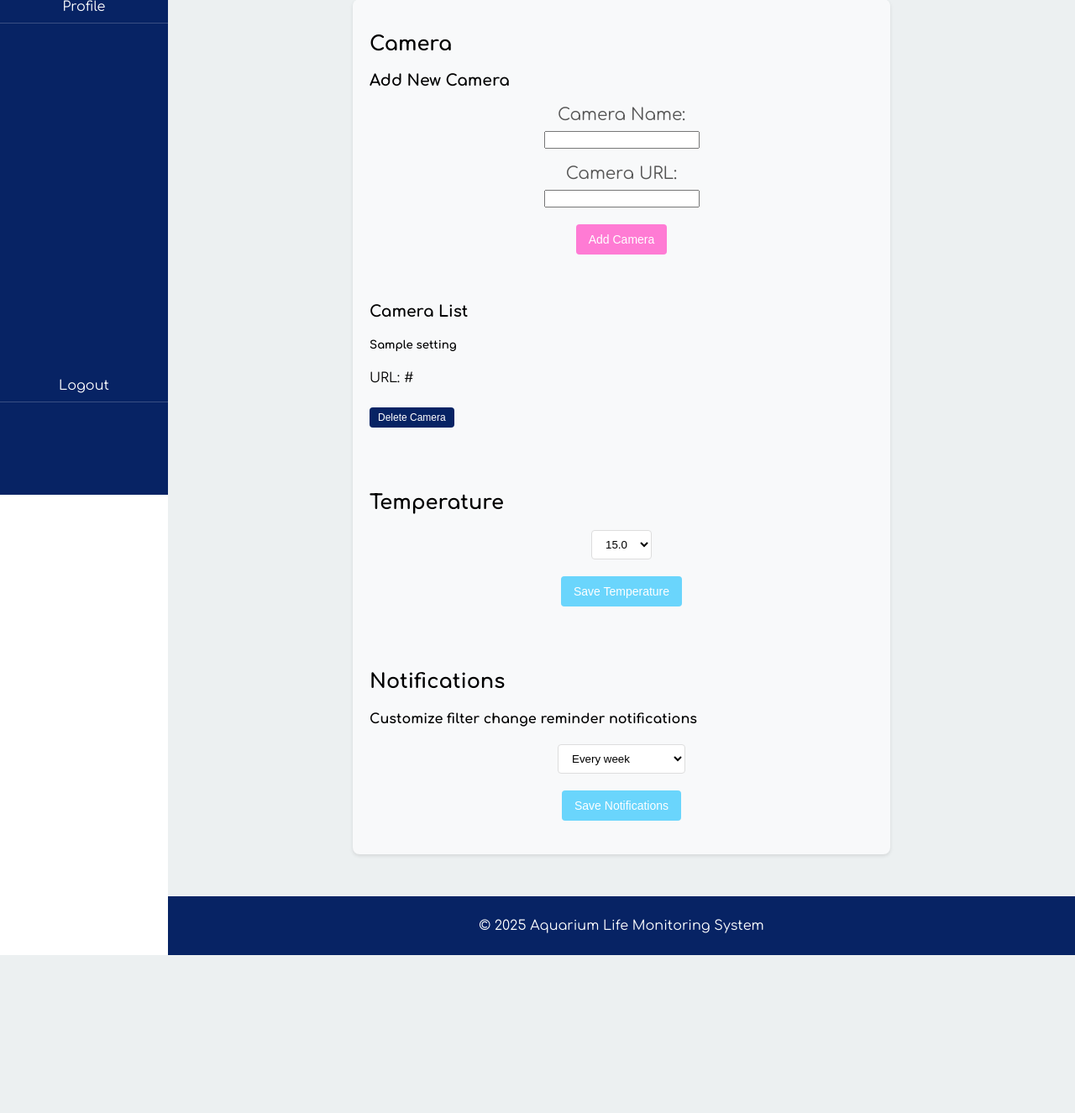
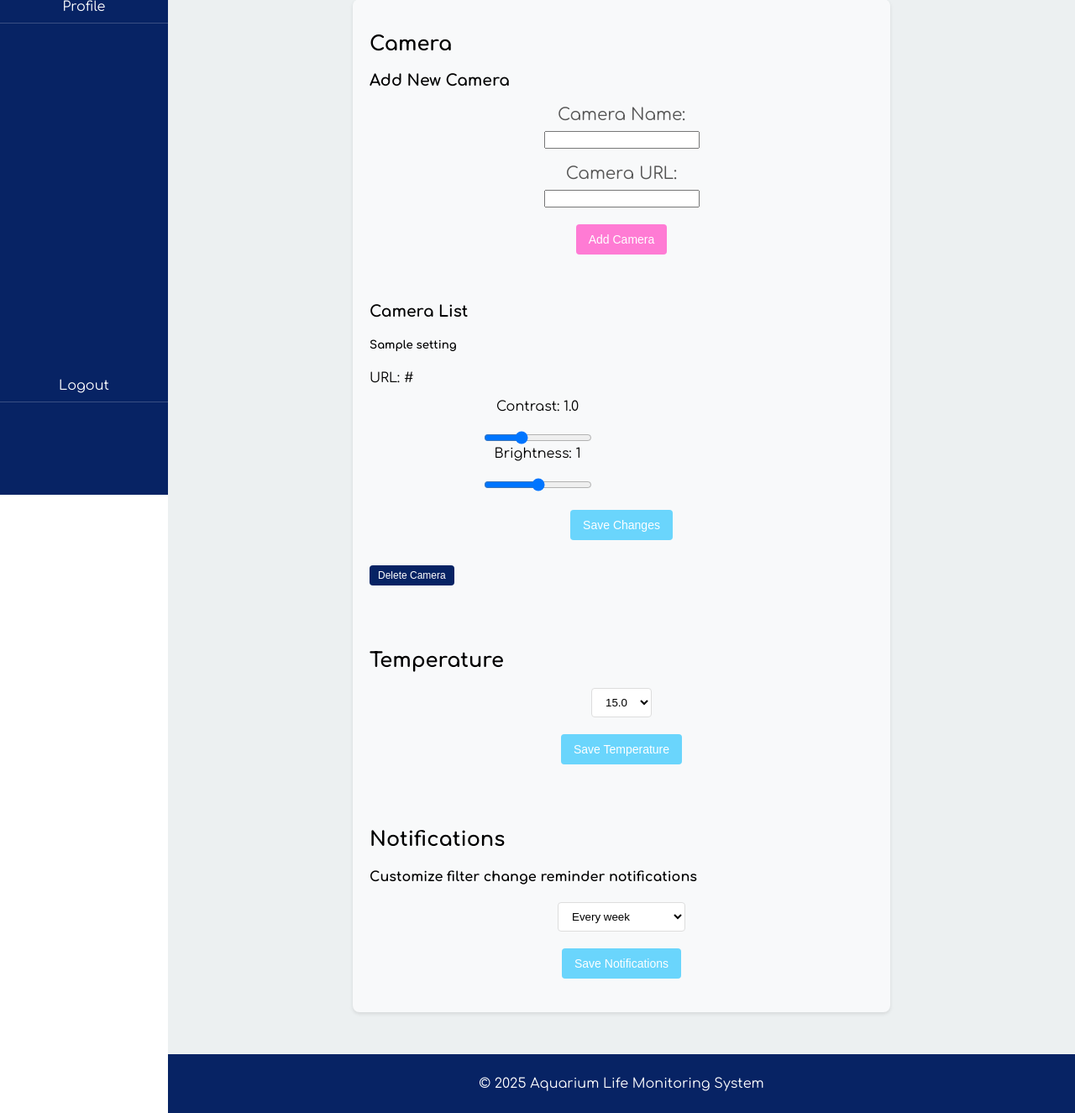
Before and after one commit to Tkapcer/PSCF, a Flask app: page /settings in a window 1280 px wide. Shown: the part 251-1576 px from the top of the page at 84% size. Before the commit the page ends 1388 px from the top, so only its background shows below. Run offline with Flask 3, Linux system fonts and the light colour scheme; a user stored in the database is signed in; tables that the repository leaves empty hold one stand-in row (values such as "Sample post").

Commit message:
Kontrast i jasność dla kamer

```diff
--- a/app/camera/camera.py
+++ b/app/camera/camera.py
@@ -1,6 +1,6 @@
 import cv2
 
-def generate_frames(camera_url):
+def generate_frames(camera_url, brightness, contrast):
     cap = cv2.VideoCapture(camera_url)
 
     success, frame = cap.read()
@@ -12,6 +12,7 @@ def generate_frames(camera_url):
         if not success:
             break
         else:
+            frame = cv2.convertScaleAbs(frame, alpha=contrast, beta=brightness)
             ret, buffer = cv2.imencode('.jpg', frame)
             frame = buffer.tobytes()
             yield (b'--frame\r\n'
--- a/app/models/camerasettings.py
+++ b/app/models/camerasettings.py
@@ -4,6 +4,8 @@ class CameraSettings(db.Model):
     id = db.Column(db.Integer, primary_key=True)
     name = db.Column(db.String(255), nullable=True)
     url = db.Column(db.String(255), nullable=False)
+    brightness = db.Column(db.Integer, default=0)
+    contrast = db.Column(db.Float, default=1)
 
     @staticmethod
     def get_settings():
--- a/app/settings/routes.py
+++ b/app/settings/routes.py
@@ -1,6 +1,8 @@
 from calendar import month
 from flask import render_template, request, redirect, url_for, flash
 from flask_login import login_required
+from win32trace import flush
+
 from app.models import CameraSettings, Settings
 from app.settings import settings
 from app import db
@@ -14,6 +16,7 @@ def settings_page():
         camera_url = request.form.get('camera_url')
         camera_name = request.form.get('camera_name')
 
+
         new_camera = CameraSettings(name=camera_name, url=camera_url)
         db.session.add(new_camera)
         db.session.commit()
@@ -26,6 +29,27 @@ def settings_page():
                            saved_temperature=settings_data.temperature if settings_data else None,
                            saved_interval=settings_data.notification_interval if settings_data else None,
                            saved_custom_days=settings_data.custom_days if settings_data else None)
+
+@settings.route('/video_settings/<int:camera_id>', methods=['POST'])
+@login_required
+def video_settings(camera_id):
+
+    try:
+        brightness = int(request.form.get('brightness'))
+        contrast = float(request.form.get('contrast'))
+    except ValueError:
+        brightness = 0
+        contrast = 0
+        flush("Invalid input for brightness or contrast", "error")
+        redirect(url_for('settings.settings_page'))
+
+    camera = CameraSettings.query.get_or_404(camera_id)
+    camera.brightness = brightness
+    camera.contrast = contrast
+
+    db.session.commit()
+    flash('New video settings of camera has been updated.', 'success')
+    return redirect(url_for('settings.settings_page'))
 
 @settings.route('/settings/delete/<int:camera_id>', methods=['POST'])
 @login_required
--- a/templates/settings.html
+++ b/templates/settings.html
@@ -41,6 +41,28 @@
                     <div class="card-body">
                         <h5 class="card-title">{{ camera.name }}</h5>
                         <p class="card-text">URL: {{ camera.url }}</p>
+
+                        <form method="POST" action="{{ url_for('settings.video_settings', camera_id=camera.id) }}">
+                            <div class="form-group">
+                                <label for="contrast">Contrast:
+                                    <span id="contrast_value">{{ camera.contrast }}</span>
+                                </label><br/>
+                                <input type="range" class="form-control-range" id="contrast" name="contrast"
+                                       min="0" max="3" step="0.1" value="{{ camera.contrast }}" oninput="updateValue('contrast')">
+                            </div>
+                            <div class="form-group">
+                                <label for="brightness">Brightness:
+                                <span id="brightness_value">{{ camera.brightness }}</span>
+                                </label><br/>
+                                <input type="range" class="form-control-range" id="brightness" name="brightness"
+                                       min="-100" max="100" value="{{ camera.brightness }}" oninput="updateValue('brightness')">
+                            </div>
+
+                            <button type="submit" class="save-button">
+                                Save Changes
+                            </button>
+                        </form>
+
                         <form method="POST" action="{{ url_for('settings.delete_camera', camera_id=camera.id) }}">
                             <button type="submit" class="remove-button"
                                     onclick="return confirm('Are you sure you want to delete this camera?')">
@@ -113,5 +135,11 @@
         }
     });
 
+    function updateValue(id) {
+    const input = document.getElementById(id);
+    const valueDisplay = document.getElementById(id + '_value');
+    valueDisplay.textContent = input.value;
+  }
+
 </script>
     {% endblock %}
```
Also changed, not shown: app/camera/routes.py (+6 -1 lines), migrations/versions/984e489ece60_add_brightness_and_contrast_to_camera_.py (added, +34 -0 lines).
